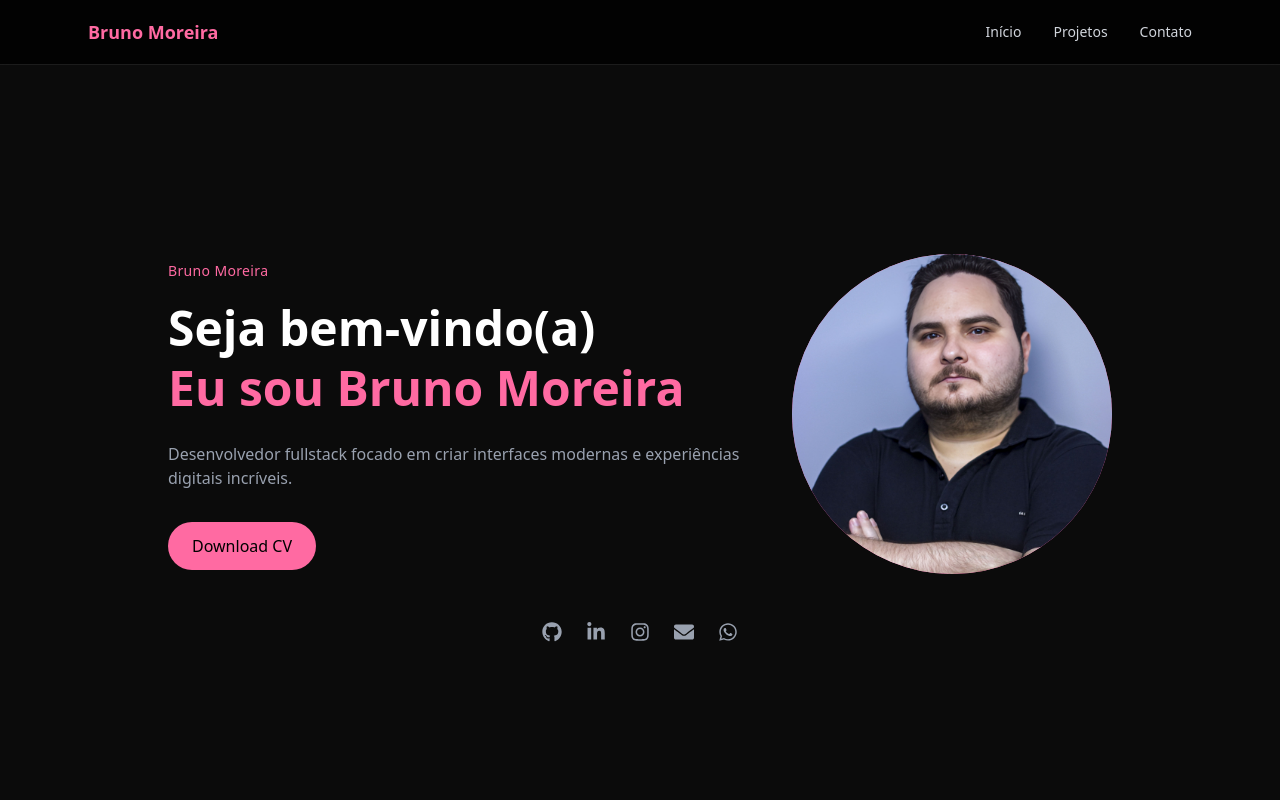
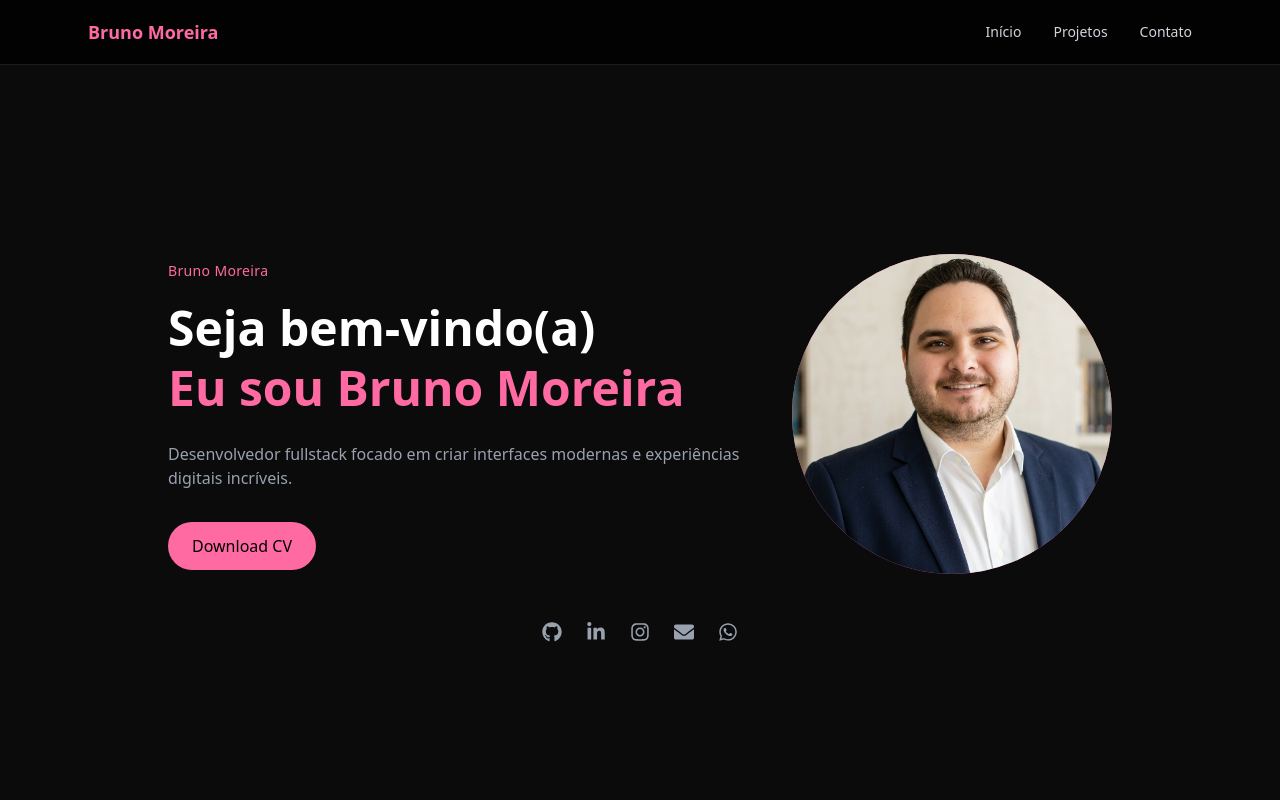
Before and after one commit to fbmcarmo/portfolio, a Next.js app: page / in a window 1280 px wide. Shown: the top 800 px of the page. Built offline with nearby package versions, Linux system fonts and the light colour scheme.

Commit message:
mudei a foto

```diff
--- a/src/components/Hero/index.jsx
+++ b/src/components/Hero/index.jsx
@@ -36,7 +36,7 @@ export default function Hero() {
         {/* FOTO */}
         <div className="relative w-48 h-48 sm:w-64 sm:h-64 md:w-80 md:h-80 rounded-full overflow-hidden bg-linear-to-b from-[#ff6aa2] to-pink-400 shrink-0">
           <Image
-            src="/bruno.jpg"
+            src="/Bruno_Moreira.png"
             alt="Foto de Bruno Moreira"
             fill
             className="object-cover"
```
Also changed, not shown: public/Bruno_Moreira.png (added), public/bruno.jpg (deleted).
